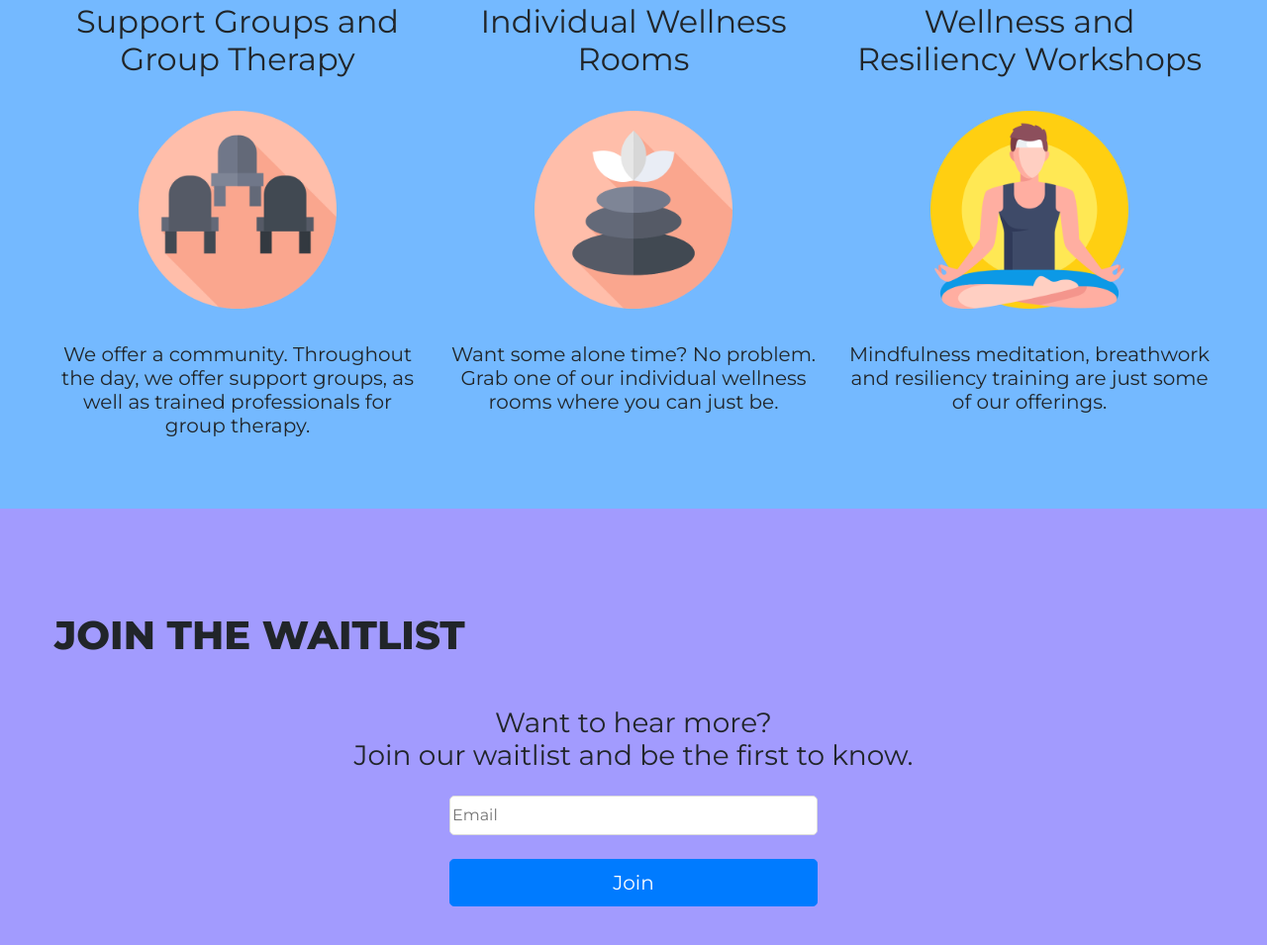
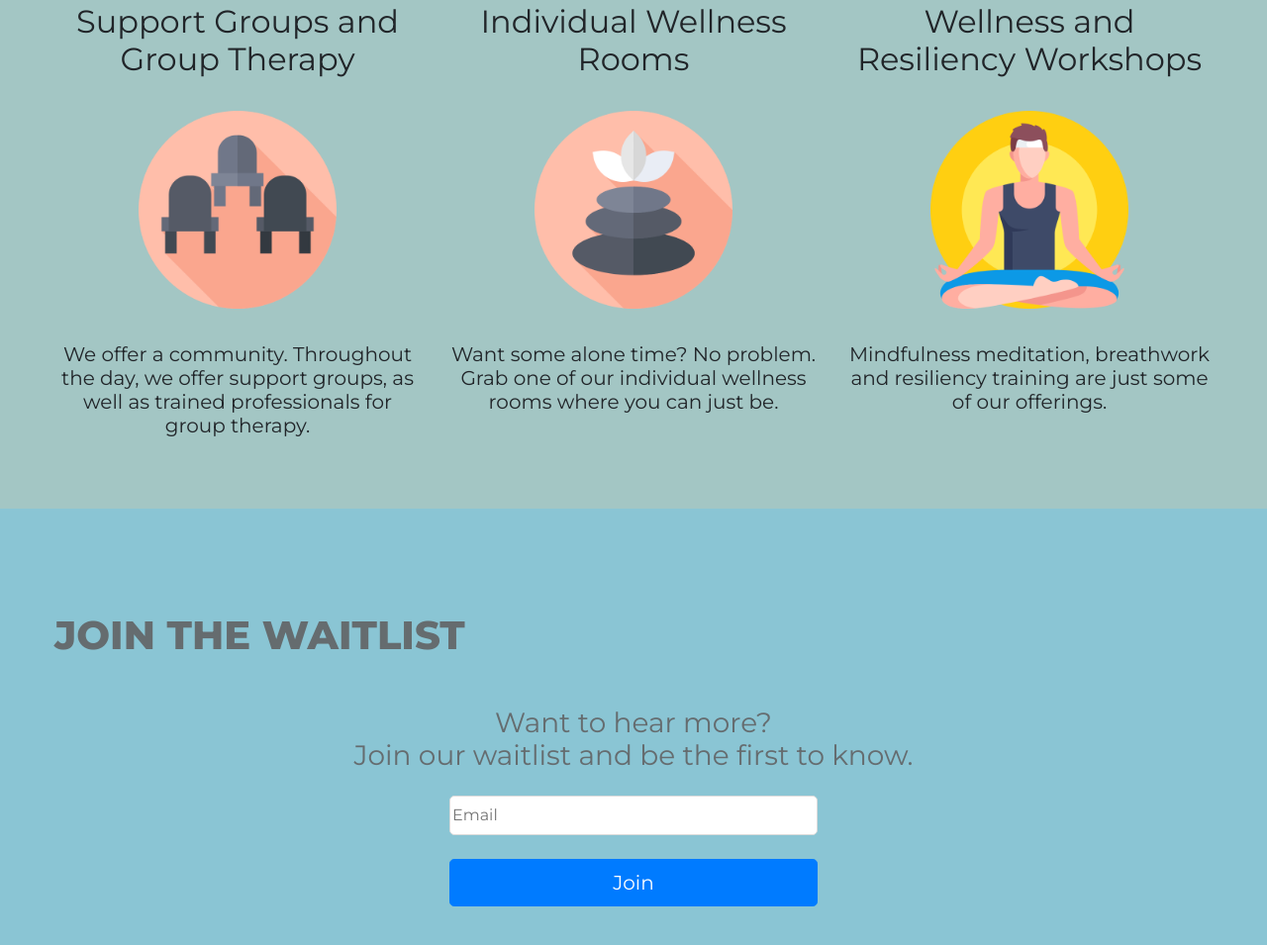
Before and after one commit to rosshochwert/mentalwellness, a website: page src/index.html in a window 1280 px wide. Shown: the part 947-1902 px from the top of the page at 99% size. Drawn offline with nearby package versions, Linux system fonts and the light colour scheme.

Commit message:
new colors

```diff
--- a/src/index.html
+++ b/src/index.html
@@ -70,7 +70,7 @@
 </div>
 
 
-<div style="background-color: #74b9ff">
+<div style="background-color: #A3C6C4">
   <div style="height:64px" id="offer"></div>
 
 <div class="container" style="max-width: 1400px;">
@@ -116,15 +116,15 @@
 
 </div>
 
-<div style="background-color: #a29bfe; height:1000px">
+<div style="background-color: #8AC5D4; height:1000px">
     <div style="height:64px" id="join"></div>
 
   <div class="container" style="max-width: 1400px;">
-  <h1 style="text-align: left;padding: 40px"><b>JOIN THE WAITLIST</b></h1>
+  <h1 style="text-align: left;padding: 40px;color:#656C6F"><b>JOIN THE WAITLIST</b></h1>
 
   <div class="container d-flex justify-content-center align-items-center h-100" style="max-width: 1000px;">
     <div>
-    <h3 style="text-align: center;">Want to hear more? <br />Join our waitlist and be the first to know.</h3>
+    <h3 style="text-align: center;color:#656C6F">Want to hear more? <br />Join our waitlist and be the first to know.</h3>
     <div class="d-flex justify-content-center align-items-center h-100">
       <br /><br /><br /><br />
     <form id="signup" data-netlify="true" name="signup" method="POST">
```
